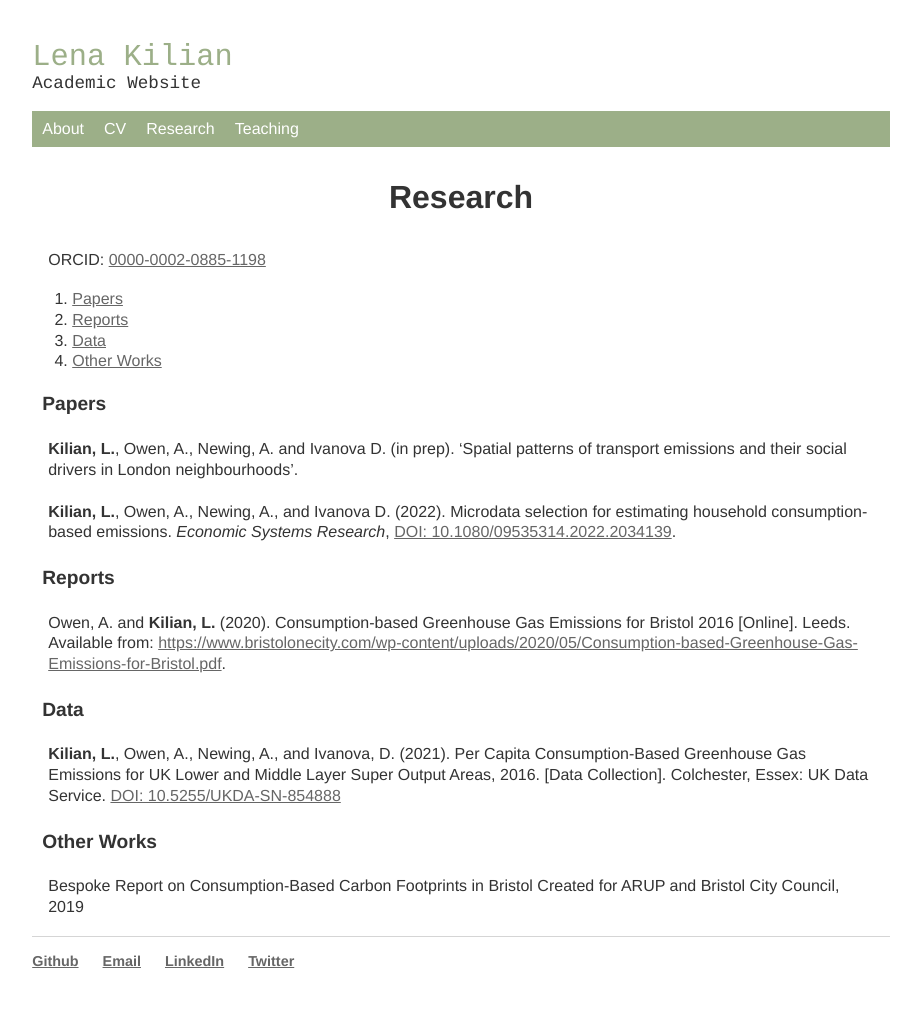
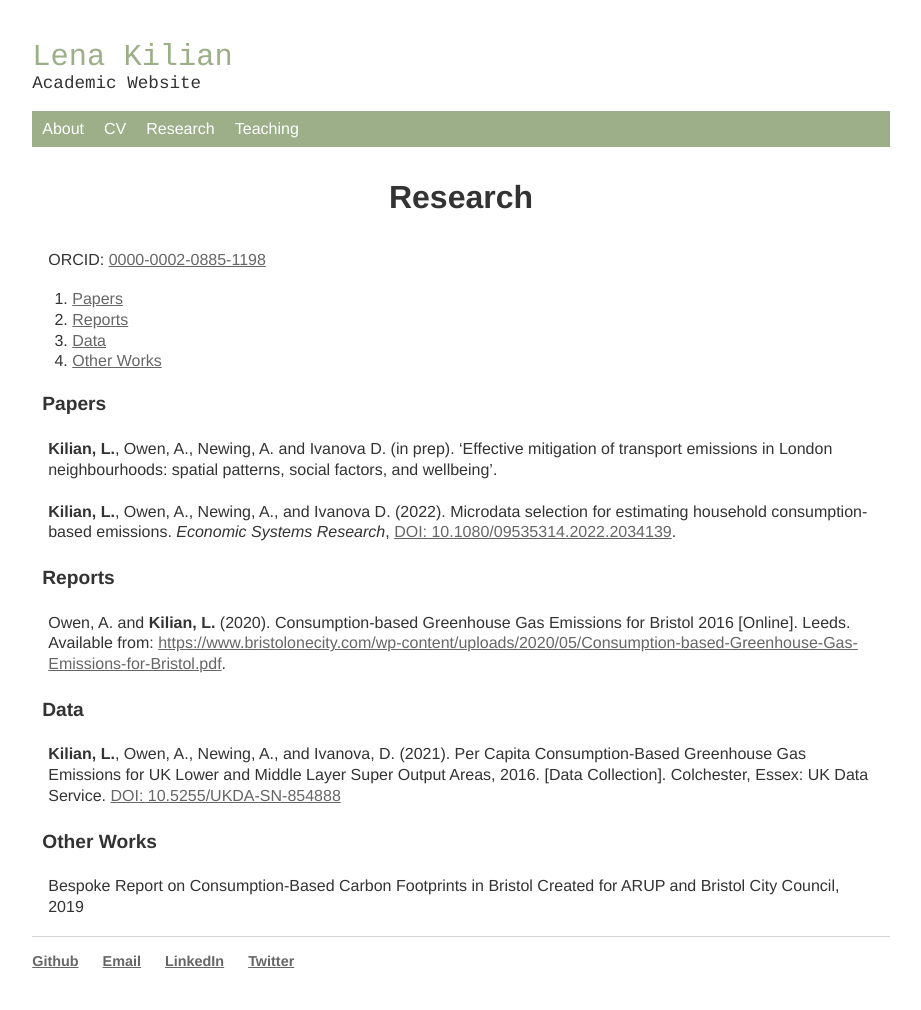
Before and after one commit to lena-kilian/lena-kilian.github.io, a Jekyll site: the page built from research/index.md, in a window 1280 px wide. Shown: the whole page, without its empty margins (179-1100 px from the left). Built offline with Jekyll 4.4.1, drawn with Linux system fonts in a browser that asks for light colours; our own code applies the rules of GitHub Pages for plain Markdown files.

Commit message:
Update index.md

```diff
--- a/research/index.md
+++ b/research/index.md
@@ -9,7 +9,7 @@ ORCID: [0000-0002-0885-1198](https://orcid.org/0000-0002-0885-1198)
 
 ### <a name="papers"></a> Papers
 
-**Kilian, L.**, Owen, A., Newing, A. and Ivanova D. (in prep). ‘Spatial patterns of transport emissions and their social drivers in London neighbourhoods’.
+**Kilian, L.**, Owen, A., Newing, A. and Ivanova D. (in prep). ‘Effective mitigation of transport emissions in London neighbourhoods: spatial patterns, social factors, and wellbeing’.
 
 **Kilian, L.**, Owen, A., Newing, A., and Ivanova D. (2022). Microdata selection for estimating household consumption-based emissions. _Economic Systems Research_, [DOI: 10.1080/09535314.2022.2034139](https://www.tandfonline.com/doi/full/10.1080/09535314.2022.2034139).
 
```
